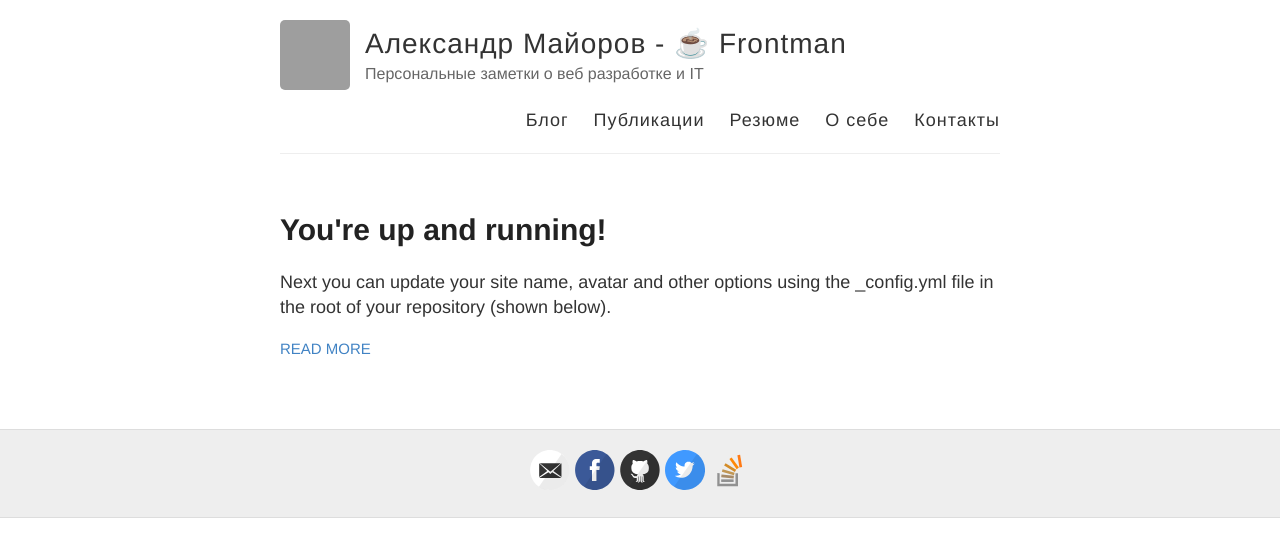
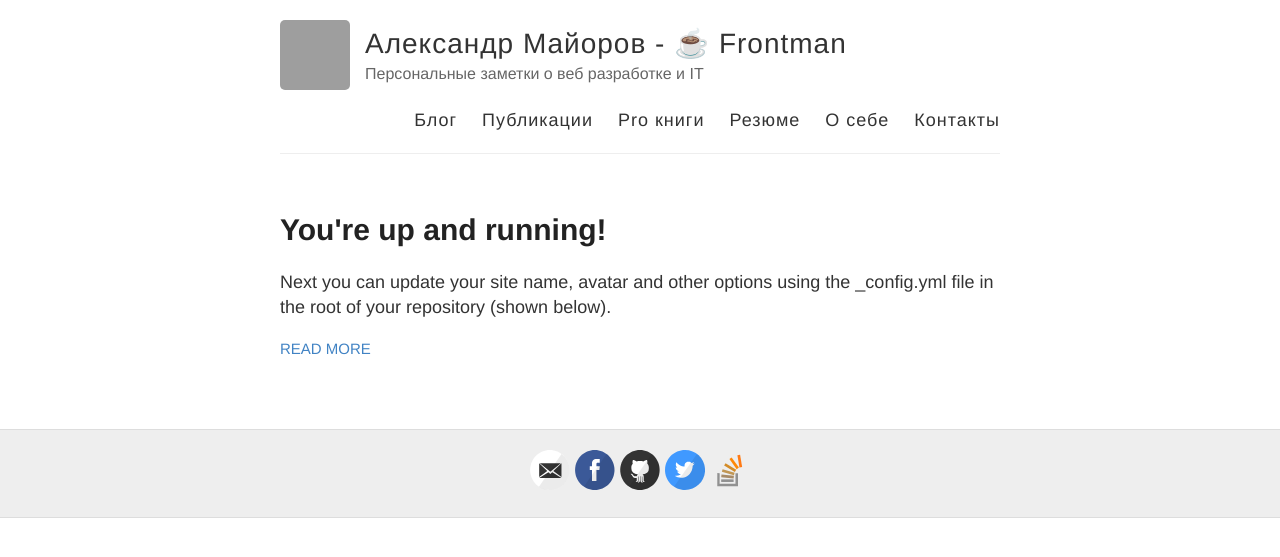
Before and after one commit to frontdevops/alexmayorov.github.io, a Jekyll site: the page built from index.html, in a window 1280 px wide. Shown: the top 557 px of the page. Built offline with Jekyll 4.4.1, drawn with Linux system fonts in a browser that asks for light colours; Markdown is read by kramdown in place of the engine named in the settings; grey boxes are pictures that could not be loaded.

Commit message:
Update default.html

```diff
--- a/_layouts/default.html
+++ b/_layouts/default.html
@@ -29,6 +29,7 @@
           <nav>
             <a href="{{ site.baseurl }}/">Блог</a>
             <a href="{{ site.baseurl }}/publishes">Публикации</a>
+            <a href="{{ site.baseurl }}/books">Pro книги</a>
             <a href="{{ site.baseurl }}/vc">Резюме</a>
             <a href="{{ site.baseurl }}/about">О себе</a>
             <a href="{{ site.baseurl }}/contacts">Контакты</a>
```
